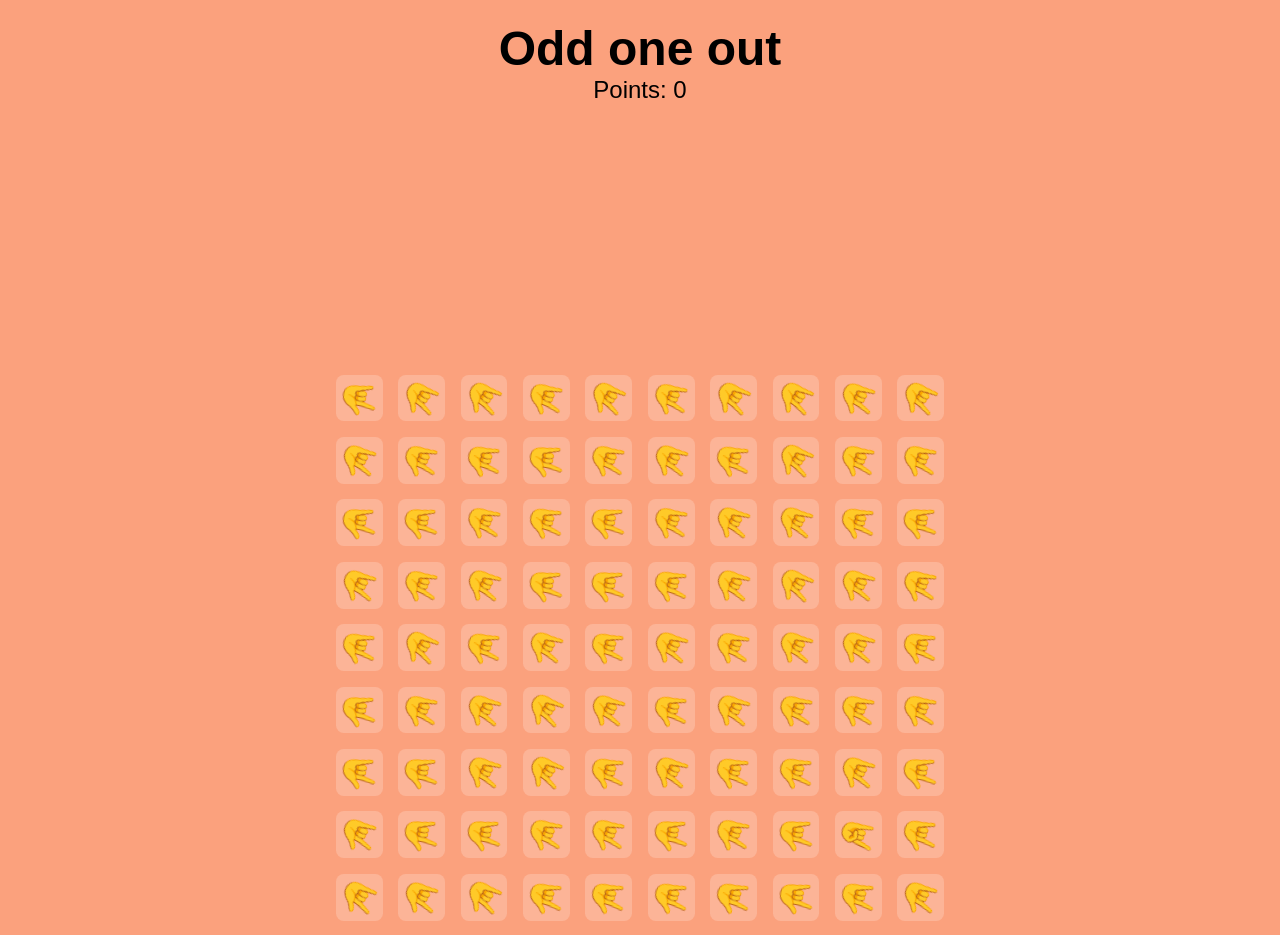
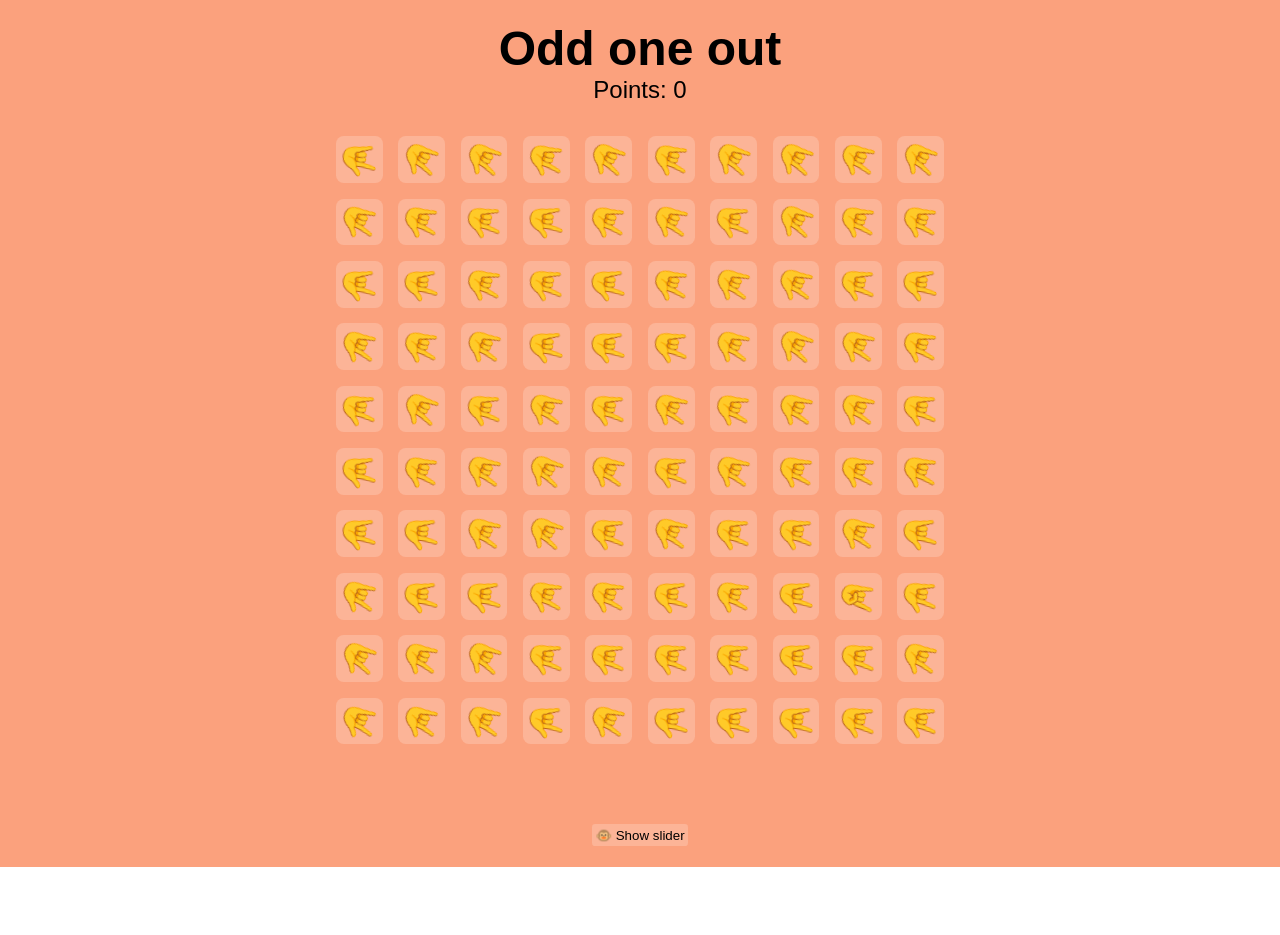
Before and after one commit to sprioleau/ooo, a React (Vite) app: page / in a window 1280 px wide. Shown: the top 935 px of the page. After the commit the page ends 867 px from the top, so only its background shows below. Built offline with nearby package versions, Linux system fonts and the light colour scheme; a web font is replaced by a local one.

Commit message:
✨ Toggle Slider on/off

```diff
--- a/src/App.tsx
+++ b/src/App.tsx
@@ -94,6 +94,7 @@ function generateGameBoard({
 
 export default function App() {
   const [points, setPoints] = useState(0);
+  const [isHotColdSliderVisible, setIsHotColdSliderVisible] = useState(false);
   const [{ board, size, solutionId }, setGameBoard] = useState(
     generateGameBoard({})
   );
@@ -155,7 +156,14 @@ export default function App() {
             </li>
           ))}
         </ul>
-        <HotColdSlider solutionId={solutionId} />
+        <button
+          onClick={() => {
+            setIsHotColdSliderVisible((previousState) => !previousState);
+          }}
+        >
+          {isHotColdSliderVisible ? "🙈 Hide" : "🐵 Show"} slider
+        </button>
+        {isHotColdSliderVisible && <HotColdSlider solutionId={solutionId} />}
       </main>
     </div>
   );
--- a/src/styles/index.scss
+++ b/src/styles/index.scss
@@ -23,6 +23,7 @@ body {
   height: 100vh;
   height: 100dvh;
   overflow: hidden;
+  overscroll-behavior: none;
 }
 
 .app {
@@ -34,7 +35,6 @@ body {
   text-align: center;
   height: 100%;
   min-height: 100dvh;
-  aspect-ratio: 1 / 1;
   width: 100%;
 }
 
@@ -118,6 +118,7 @@ button {
 .hot-cold-slider {
   --height: 4px;
   margin: 4em;
+  width: 100%;
   position: relative;
   background: rgba(81, 0, 255, 0.3);
   height: var(--height);
```
